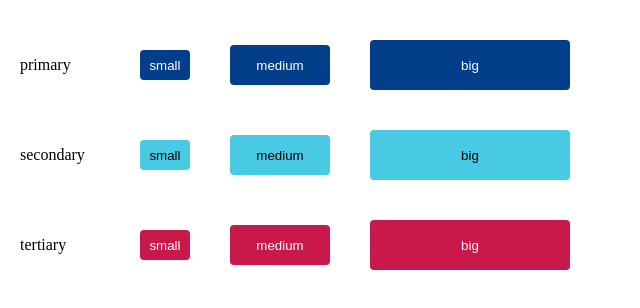
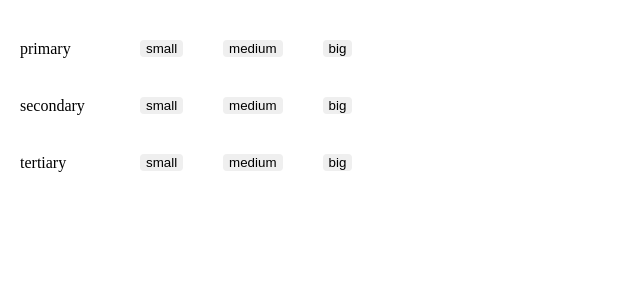
Before and after one commit to cotae-platform/cotae-ui, a React (Create React App) app: page /design-example in a window 1280 px wide. Shown: the top 308 px of the page, without its empty margins (0-640 px from the left). Built offline with nearby package versions, Linux system fonts and the light colour scheme.

Commit message:
style: 글로벌 스타일 -> theme로 변경

```diff
--- a/src/App.tsx
+++ b/src/App.tsx
@@ -1,19 +1,22 @@
 import { BrowserRouter, Routes, Route } from 'react-router-dom';
-import { Global } from '@emotion/react';
+import { Global, ThemeProvider } from '@emotion/react';
 
 import HomePage from '@src/pages/Home';
 import DesignExamplePage from '@src/pages/DesignExample';
 
-import { globalStyle } from '@src/styles/globalStyle';
+import { resetStyle } from '@src/styles/reset';
+import { globalTheme } from '@src/styles/themes/globalTheme';
 
 function App() {
   return (
     <BrowserRouter>
-      <Global styles={globalStyle} />
-      <Routes>
-        <Route path="/" element={<HomePage />} />
-        <Route path="/design-example" element={<DesignExamplePage />} />
-      </Routes>
+      <Global styles={resetStyle} />
+      <ThemeProvider theme={globalTheme}>
+        <Routes>
+          <Route path="/" element={<HomePage />} />
+          <Route path="/design-example" element={<DesignExamplePage />} />
+        </Routes>
+      </ThemeProvider>
     </BrowserRouter>
   );
 }
--- a/src/styles/button.ts
+++ /dev/null
@@ -1,18 +0,0 @@
-import { css } from '@emotion/react';
-
-const buttonGlobalCss = css`
-  .big-button {
-    width: 200px;
-    height: 50px;
-  }
-  .medium-button {
-    width: 100px;
-    height: 40px;
-  }
-  .small-button {
-    width: 50px;
-    height: 30px;
-  }
-`;
-
-export { buttonGlobalCss };
--- a/src/styles/color.ts
+++ /dev/null
@@ -1,17 +0,0 @@
-import { css } from '@emotion/react';
-
-const colorCss = css`
-  .primary {
-    background: #023e8a;
-    color: #ffffff;
-  }
-  .secondary {
-    background: #48cae4;
-  }
-  .tertiary {
-    background: #c9184a;
-    color: #ffffff;
-  }
-`;
-
-export { colorCss };
--- a/src/styles/globalStyle.ts
+++ /dev/null
@@ -1,12 +0,0 @@
-import { css } from '@emotion/react';
-
-import { resetStyle } from './reset';
-import { buttonGlobalCss } from './button';
-import { colorCss } from './color';
-const globalStyle = css`
-  ${resetStyle}
-  ${buttonGlobalCss}
-  ${colorCss}
-`;
-
-export { globalStyle };
--- /dev/null
+++ b/src/styles/themes/button.ts
@@ -0,0 +1,18 @@
+const buttonTheme = {
+  button: {
+    big: {
+      width: '200px',
+      height: '50px',
+    },
+    medium: {
+      width: '100px',
+      height: '40px',
+    },
+    small: {
+      width: '50px',
+      height: '30px',
+    },
+  },
+};
+
+export { buttonTheme };
--- /dev/null
+++ b/src/styles/themes/color.ts
@@ -0,0 +1,18 @@
+const colorTheme = {
+  colors: {
+    primary: {
+      background: '#023e8a',
+      color: '#ffffff',
+    },
+    secondary: {
+      background: '#48cae4',
+      color: '#000000',
+    },
+    tertiary: {
+      background: '#c9184a',
+      color: '#ffffff',
+    },
+  },
+};
+
+export { colorTheme };
--- /dev/null
+++ b/src/styles/themes/globalTheme.ts
@@ -0,0 +1,9 @@
+import { buttonTheme } from './button';
+import { colorTheme } from './color';
+
+const globalTheme = {
+  ...buttonTheme,
+  ...colorTheme,
+};
+
+export { globalTheme };
```
Also changed, not shown: src/types/emotion.d.ts (added, +30 -0 lines).
